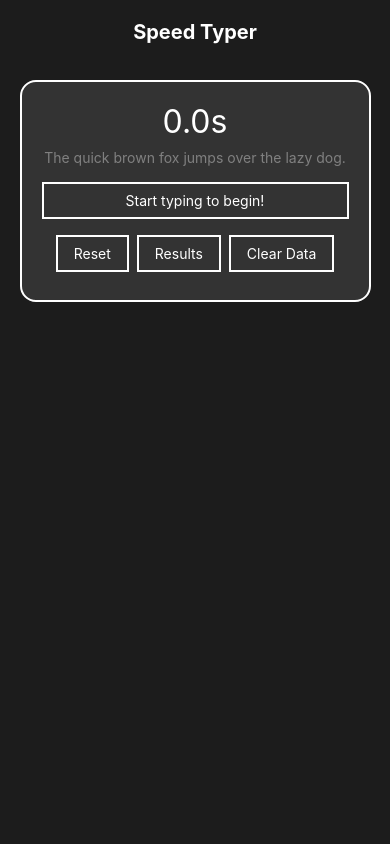
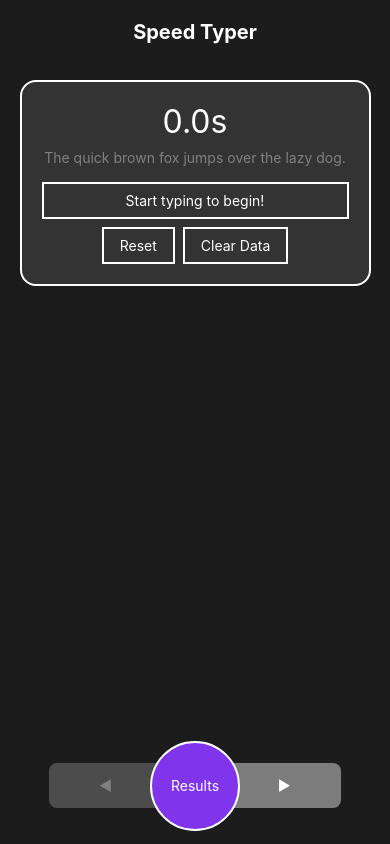
Before and after one commit to mcohen2000/speed-typer, a React Native app: screen / in a window 390 px wide. Built offline with nearby package versions, Linux system fonts and the light colour scheme.

Commit message:
Added Bottom Navbar

```diff
--- a/App.js
+++ b/App.js
@@ -5,7 +5,7 @@ import AsyncStorage from '@react-native-async-storage/async-storage';
 
 export default function App() {
   const [input, setInput] = useState('');
-  const testTexts = ['The quick brown fox jumps over the lazy dog.']
+  const testTexts = ['The quick brown fox jumps over the lazy dog.', `React Native lets you create truly native apps and doesn’t compromise your users’ experiences. It provides a core set of platform agnostic native components like View, Text, and Image that map directly to the platform’s native UI building blocks.`]
   const [currentTest, setCurrentTest] = useState(0);
   const [startTime, setStartTime] = useState(0);
   const [timer, setTimer] = useState(0);
@@ -91,7 +91,7 @@ export default function App() {
   }, [input, isActive])
   useEffect(() => {
     getData();
-  }, [])
+  }, [currentTest])
 
 
   return (
@@ -122,12 +122,6 @@ export default function App() {
               onPress={() => handleReset()}
           >
             <Text style={styles.resetText}>Reset</Text>
-          </TouchableOpacity>
-          <TouchableOpacity
-              style={styles.resultsButton}
-              onPress={() => setShowResults(true)}
-          >
-            <Text style={styles.resetText}>Results</Text>
           </TouchableOpacity>
           <TouchableOpacity
               style={styles.clearButton}
@@ -175,6 +169,49 @@ export default function App() {
             </View>
           </View>
         </Modal>
+        <View style={styles.bottomNavbar}>
+          {currentTest > 0 ?
+          <TouchableOpacity
+              style={[styles.leftArrowButton, styles.arrowButton]}
+              onPress={() => {
+                setCurrentTest(prev => prev-1)
+              }}
+          >
+            <Text style={styles.leftArrowButtonText}>&#9664;</Text>
+          </TouchableOpacity> :
+          <TouchableOpacity
+            style={[styles.leftArrowButton, styles.disabledArrowButton]}
+
+          >
+            <Text style={styles.leftDisabledArrowButtonText}>&#9664;</Text>
+          </TouchableOpacity>
+          }
+          <TouchableOpacity
+              style={styles.resultsButton}
+              activeOpacity={1}
+              onPress={() => setShowResults(true)}
+          >
+            {/* <Text></Text> */}
+            <Text style={styles.resultsText} numberOfLines={1}>Results</Text>
+          </TouchableOpacity>
+          <View style={{width: 45}}></View>
+          {currentTest < testTexts.length-1 ?
+          <TouchableOpacity
+              style={[styles.rightArrowButton, styles.arrowButton]}
+              onPress={() => {
+                setCurrentTest(prev => prev+1)
+              }}
+          >
+            <Text style={styles.rightArrowButtonText}>&#9654;</Text>
+          </TouchableOpacity> :
+          <TouchableOpacity
+            style={[styles.rightArrowButton, styles.disabledArrowButton]}
+          >
+            <Text style={styles.rightDisabledArrowButtonText}>&#9654;</Text>
+          </TouchableOpacity>
+          }
+
+        </View>
       <StatusBar style="light"/>
     </SafeAreaView>
   );
@@ -195,8 +232,74 @@ const styles = StyleSheet.create({
     fontWeight: 'bold',
     color: 'white'
   },
+  bottomNavbar: {
+    position: 'absolute',
+    flexDirection: 'row',
+    justifyContent: 'center',
+    alignItems: 'center',
+    width: '80%',
+    bottom: 36,
+  },
+  resultsButton: {
+    position: 'absolute',
+    backgroundColor: 'rgb(128, 52, 235)',
+    justifyContent: 'center',
+    alignItems: 'center',
+    height: 90,
+    width: 90,
+    textAlign: 'center',
+    color: 'white',
+    borderRadius: '100%',
+    borderColor: 'white',
+    borderWidth: 2,
+    zIndex: 2,
+  },
+  resultsText: {
+    color: 'white',
+  },
+  arrowButton: {
+    zIndex: 1,
+    flexGrow: 1,
+    borderRadius: 8,
+    justifyContent: 'center',
+    alignItems: 'center',
+    height: 45,
+    marginHorizontal:  10,
+    backgroundColor: 'rgba(124, 124, 124, 1)'
+
+  },
+  leftArrowButton: {
+    borderTopRightRadius: 0,
+    borderBottomRightRadius: 0
+  },
+  rightArrowButton: {
+    borderTopLeftRadius: 0,
+    borderBottomLeftRadius: 0
+  },
+  leftArrowButtonText: {
+    color: 'white',
+
+  },
+  rightArrowButtonText: {
+    color: 'white',
+  },
+  disabledArrowButton: {
+    zIndex: 1,
+    borderRadius: 8,
+    marginHorizontal:  10,
+    flexGrow: 1,
+    justifyContent: 'center',
+    alignItems: 'center',
+    height: 45,
+    backgroundColor: 'rgba(124, 124, 124,0.5)'
+  },
+  leftDisabledArrowButtonText: {
+    color: 'grey',
+  },
+  rightDisabledArrowButtonText: {
+    color: 'grey',
+  },
   testWrapper: {
-    // flex: 1,
     borderRadius: 16,
     overflow: 'hidden',
     borderColor: 'white',
@@ -219,13 +322,11 @@ const styles = StyleSheet.create({
   currentResults: {},
   sectionHeader: {
     width: '100%',
-    // backgroundColor: 'red',
     paddingTop: 32,
     color: 'white',
     textAlign: 'center',
     fontSize: 24,
     paddingBottom: 24,
-    // borderColor: 'none',
     borderTopWidth: 0,
     borderLeftWidth: 0,
     borderRightWidth: 0,
@@ -301,8 +402,8 @@ const styles = StyleSheet.create({
     fontSize: 24,
     color: 'white'
   },
-
   test: {
+    textAlign: 'center',
     paddingVertical: 8,
   },
   input: {
@@ -336,15 +437,6 @@ const styles = StyleSheet.create({
     color: 'white',
     textAlign: 'center',
   },
-  resultsButton: {
-    marginVertical: 8,
-    textAlign: 'center',
-    color: 'white',
-    paddingHorizontal: 16,
-    paddingVertical: 8,
-    borderColor: 'white',
-    borderWidth: 2
-  },
   clearButton: {
     textAlign: 'center',
     color: 'white',
```
